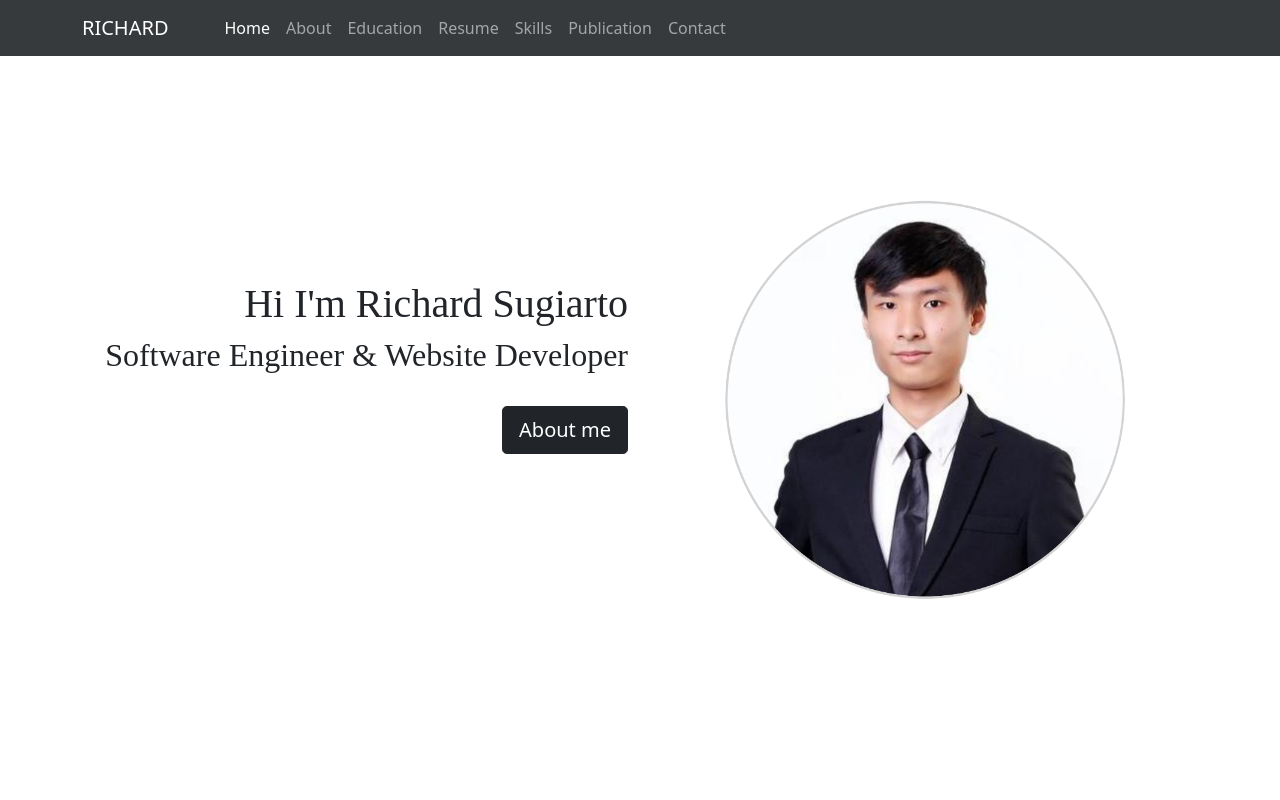
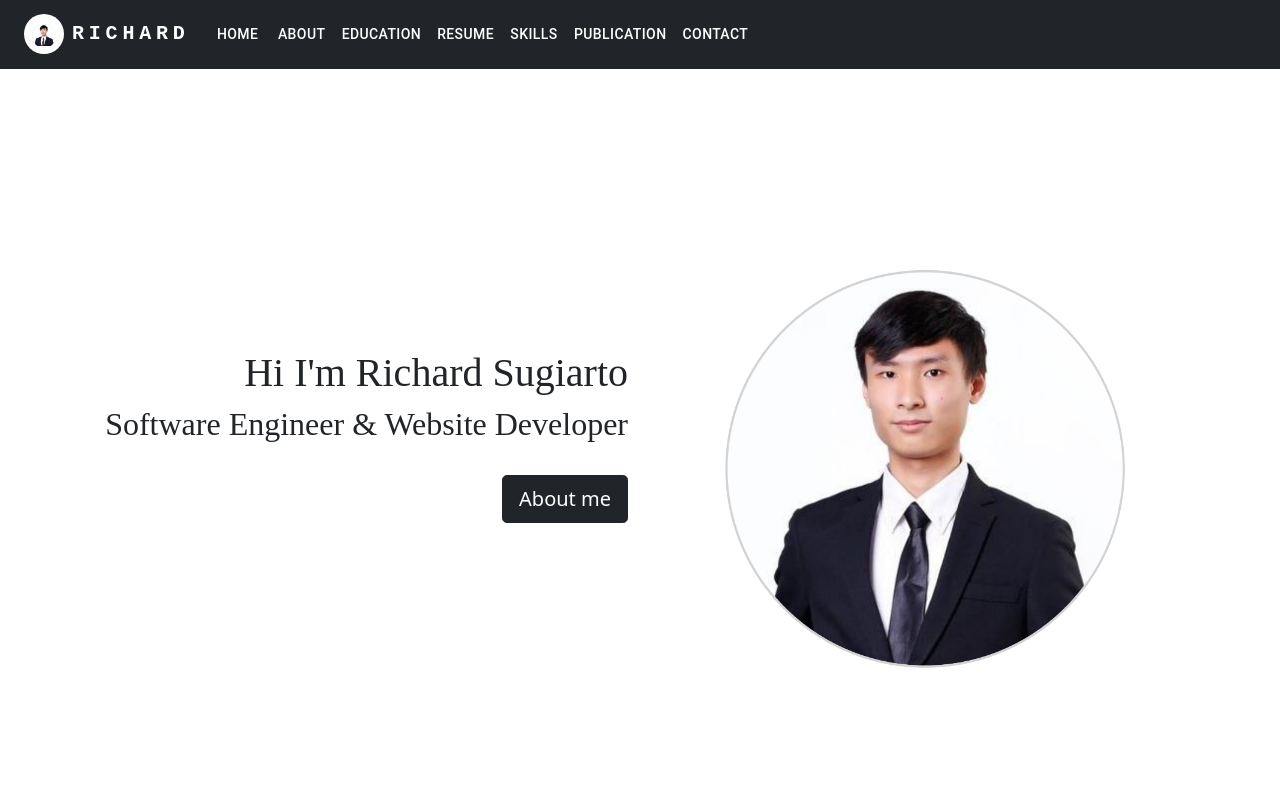
Before and after one commit to richardsugiarto/richard-sugiarto, a React (Create React App) app: page / in a window 1280 px wide. Shown: the top 800 px of the page. Built offline with nearby package versions, Linux system fonts and the light colour scheme.

Commit message:
Fix: Adding Material UI, replace navbar bootstrap with navbar MUI, change react-scrollspy with react-scroll #time 2h

```diff
--- a/package.json
+++ b/package.json
@@ -4,6 +4,10 @@
   "version": "0.1.0",
   "private": true,
   "dependencies": {
+    "@emotion/react": "^11.11.1",
+    "@emotion/styled": "^11.11.0",
+    "@mui/icons-material": "^5.14.0",
+    "@mui/material": "^5.14.0",
     "@testing-library/jest-dom": "^5.16.4",
     "@testing-library/react": "^13.3.0",
     "@testing-library/user-event": "^13.5.0",
@@ -14,6 +18,7 @@
     "react-bootstrap": "^2.4.0",
     "react-dom": "^18.2.0",
     "react-scripts": "5.0.1",
+    "react-scroll": "^1.8.9",
     "react-scrollspy": "^3.4.3",
     "serve": "^14.0.1",
     "web-vitals": "^2.1.4"
--- a/src/components/Mynavbar.js
+++ b/src/components/Mynavbar.js
@@ -1,36 +1,142 @@
-import React from "react";
-import {Navbar,Nav,NavDropdown,Container} from "react-bootstrap";
-import Scrollspy from 'react-scrollspy';
-import "./Mynavbar.css"
+import React from 'react';
+import { Link, animateScroll as scroll } from 'react-scroll';
+import './Mynavbar.css';
+import { AppBar, Container, Box, Toolbar, IconButton, Typography, Menu, Avatar, Button, Icon, MenuItem } from '@mui/material';
+import MenuIcon from '@mui/icons-material/Menu';
+import { publicURL } from '../utils/publicURL';
 
-function Mynavbar()
-{
-    return (<>
-    <Navbar fixed="top" bg="dark" variant="dark" expand="lg">
-    <Container>
-        <Navbar.Brand href="#home">RICHARD</Navbar.Brand>
-        <Navbar.Toggle aria-controls="basic-navbar-nav" />
-        <Navbar.Collapse id="basic-navbar-nav">
+const pages = ['Home', 'About', 'Education', 'Resume', 'Skills', 'Publication', 'Contact'];
 
-        <Nav className="me-auto">
+function Mynavbar() {
+    const [anchorElNav, setAnchorElNav] = React.useState(null);
 
-        <Scrollspy
-            className="scrollspy" items={ ['Home', 'About', 'Education', 'Resume','Skills','Publication', 'Contact'] }
-            currentClassName="active">
-            <Nav.Link href="#Home">Home</Nav.Link>
-            <Nav.Link href="#About">About</Nav.Link>
-            <Nav.Link href="#Education">Education</Nav.Link>
-            <Nav.Link href="#Resume">Resume</Nav.Link>
-            <Nav.Link href="#Skills">Skills</Nav.Link>
-            <Nav.Link href="#Publication">Publication</Nav.Link>
-            <Nav.Link href="#Contact">Contact</Nav.Link>
+    const handleOpenNavMenu = event => {
+        setAnchorElNav(event.currentTarget);
+    };
 
-        </Scrollspy></Nav>
-        </Navbar.Collapse>
-    </Container>
-    </Navbar>
+    const handleCloseNavMenu = () => {
+        setAnchorElNav(null);
+    };
+    return (
+        <>
+            <AppBar position="static" style={{ backgroundColor: '#212529' }}>
+                <Container maxWidth="xl">
+                    <Toolbar disableGutters>
+                        <Avatar sx={{ display: { xs: 'none', md: 'flex' }, mr: 1, backgroundColor: 'white' }}>
+                            <Icon>
+                                <img style={{ width: '100%', height: '100%' }} src={publicURL('/assets/photo.png')} />
+                            </Icon>
+                        </Avatar>
+                        <Typography
+                            variant="h6"
+                            noWrap
+                            component="a"
+                            href="/"
+                            sx={{
+                                mr: 2,
+                                display: { xs: 'none', md: 'flex' },
+                                fontFamily: 'monospace',
+                                fontWeight: 700,
+                                letterSpacing: '.3rem',
+                                color: 'inherit',
+                                textDecoration: 'none',
+                            }}
+                        >
+                            RICHARD
+                        </Typography>
 
-    </>);
+                        <Box sx={{ flexGrow: 1, display: { xs: 'flex', md: 'none' } }}>
+                            <IconButton
+                                size="large"
+                                aria-label="account of current user"
+                                aria-controls="menu-appbar"
+                                aria-haspopup="true"
+                                onClick={handleOpenNavMenu}
+                                color="inherit"
+                            >
+                                <MenuIcon />
+                            </IconButton>
+                            <Menu
+                                id="menu-appbar"
+                                anchorEl={anchorElNav}
+                                anchorOrigin={{
+                                    vertical: 'bottom',
+                                    horizontal: 'left',
+                                }}
+                                keepMounted
+                                transformOrigin={{
+                                    vertical: 'top',
+                                    horizontal: 'left',
+                                }}
+                                open={Boolean(anchorElNav)}
+                                onClose={handleCloseNavMenu}
+                                sx={{
+                                    display: { xs: 'block', md: 'none' },
+                                }}
+                            >
+                                {pages.map(page => (
+                                    <Link
+                                        key={page}
+                                        to={page}
+                                        smooth={true}
+                                        duration={250}
+                                        spy={true}
+                                        exact="true"
+                                        offset={10} // Adjust the offset if needed to account for fixed headers, etc.
+                                    >
+                                        <MenuItem key={page} onClick={handleCloseNavMenu}>
+                                            <Typography textAlign="center">{page}</Typography>
+                                        </MenuItem>
+                                    </Link>
+                                ))}
+                            </Menu>
+                        </Box>
+
+                        <Avatar sx={{ display: { xs: 'flex', md: 'none' }, mr: 1, backgroundColor: 'white' }}>
+                            <Icon>
+                                <img style={{ width: '100%', height: '100%' }} src={publicURL('/assets/photo.png')} />
+                            </Icon>
+                        </Avatar>
+                        <Typography
+                            variant="h5"
+                            noWrap
+                            component="a"
+                            href=""
+                            sx={{
+                                mr: 2,
+                                display: { xs: 'flex', md: 'none' },
+                                flexGrow: 1,
+                                fontFamily: 'monospace',
+                                fontWeight: 700,
+                                letterSpacing: '.3rem',
+                                color: 'inherit',
+                                textDecoration: 'none',
+                            }}
+                        >
+                            RICHARD
+                        </Typography>
+                        <Box sx={{ flexGrow: 1, display: { xs: 'none', md: 'flex' } }}>
+                            {pages.map(page => (
+                                <Link
+                                    key={page}
+                                    to={page}
+                                    smooth={true}
+                                    duration={250}
+                                    spy={true}
+                                    exact="true"
+                                    offset={10} // Adjust the offset if needed to account for fixed headers, etc.
+                                >
+                                    <Button key={page} onClick={handleCloseNavMenu} sx={{ my: 2, color: 'white', display: 'block' }}>
+                                        {page}
+                                    </Button>
+                                </Link>
+                            ))}
+                        </Box>
+                    </Toolbar>
+                </Container>
+            </AppBar>
+        </>
+    );
 }
 
 export default Mynavbar;
```
Also changed, not shown: 1 other file (tests, documents, lock files or other folders).
